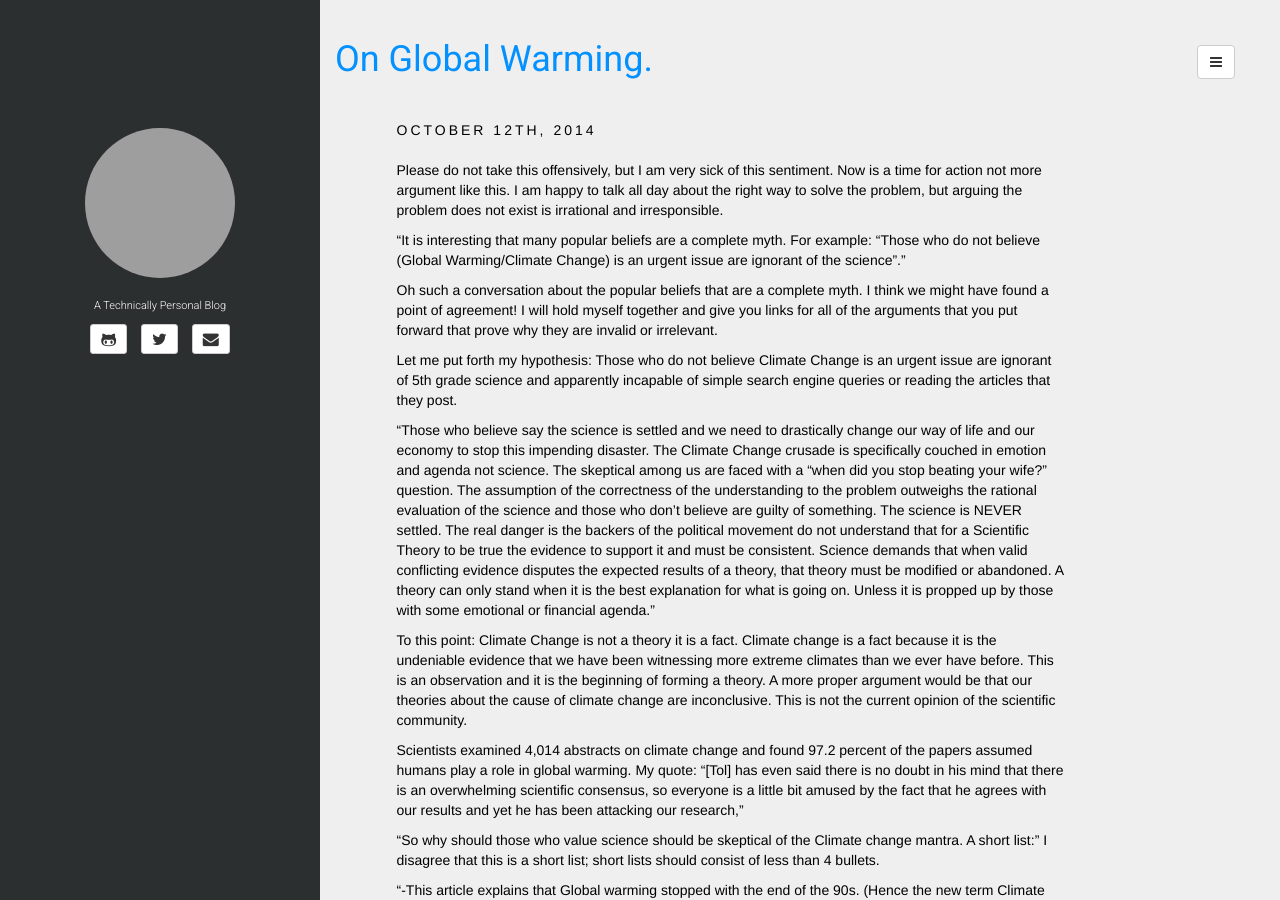
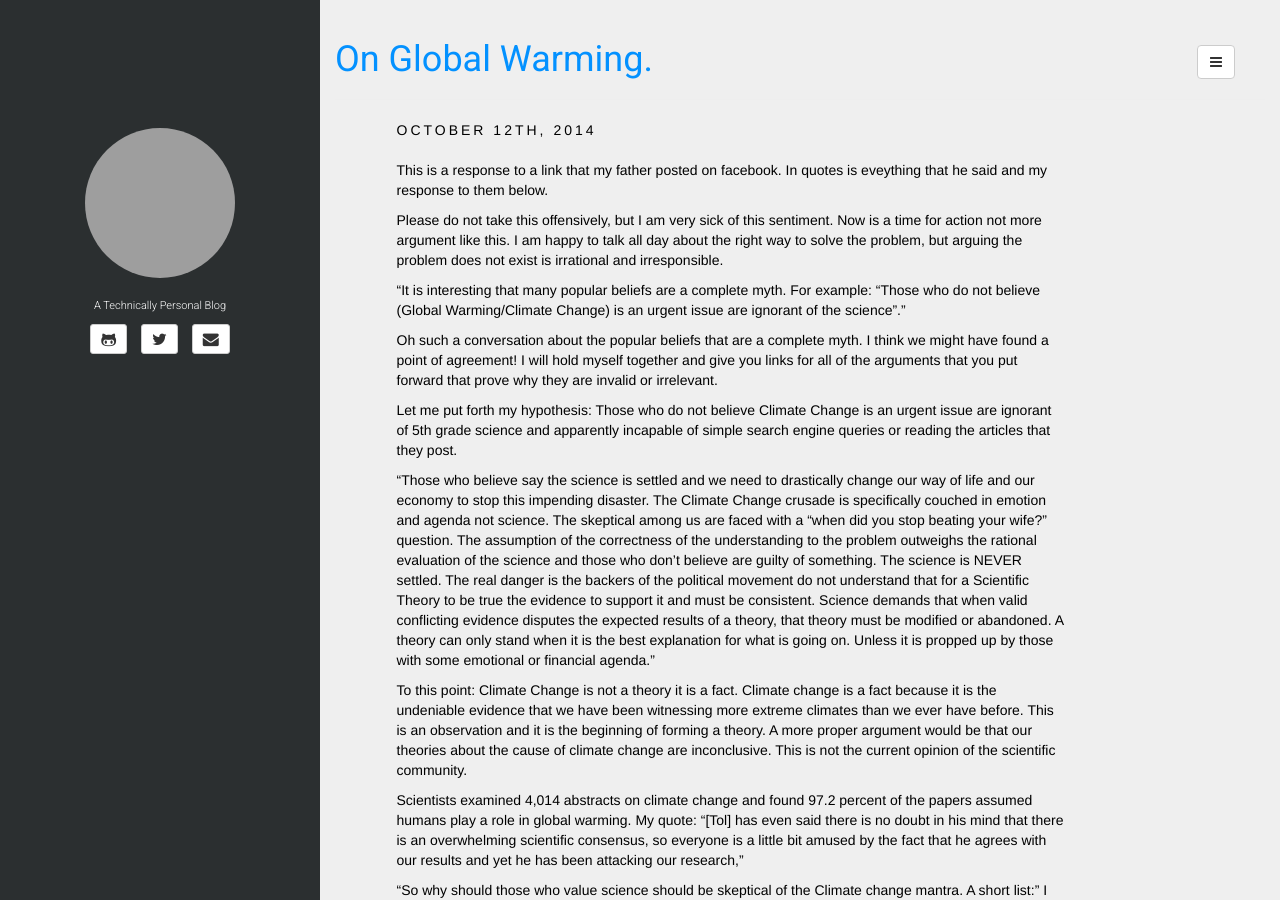
Before and after one commit to mwmisner/mwmisner.github.io, a Jekyll site: the page built from _posts/2014-10-12-global-warming.md, in a window 1280 px wide and 900 px high. Built offline with Jekyll 4.4.1, drawn with Linux system fonts in a browser that asks for light colours; grey boxes are pictures that could not be loaded.

Commit message:
Adding global warming blog

```diff
--- a/_posts/2014-10-12-global-warming.md
+++ b/_posts/2014-10-12-global-warming.md
@@ -5,6 +5,10 @@ categories: [general]
 tags: []
 fullview: true
 ---
+
+This is a response to a link that my father posted on facebook. In quotes is eveything that he said and my response to them below.
+
+
 Please do not take this offensively, but I am very sick of this sentiment. Now is a time for action not more argument like this. I am happy to talk all day about the right way to solve the problem, but arguing the problem does not exist is irrational and irresponsible.
 
 “It is interesting that many popular beliefs are a complete myth. For example: "Those who do not believe (Global Warming/Climate Change) is an urgent issue are ignorant of the science".”
```
